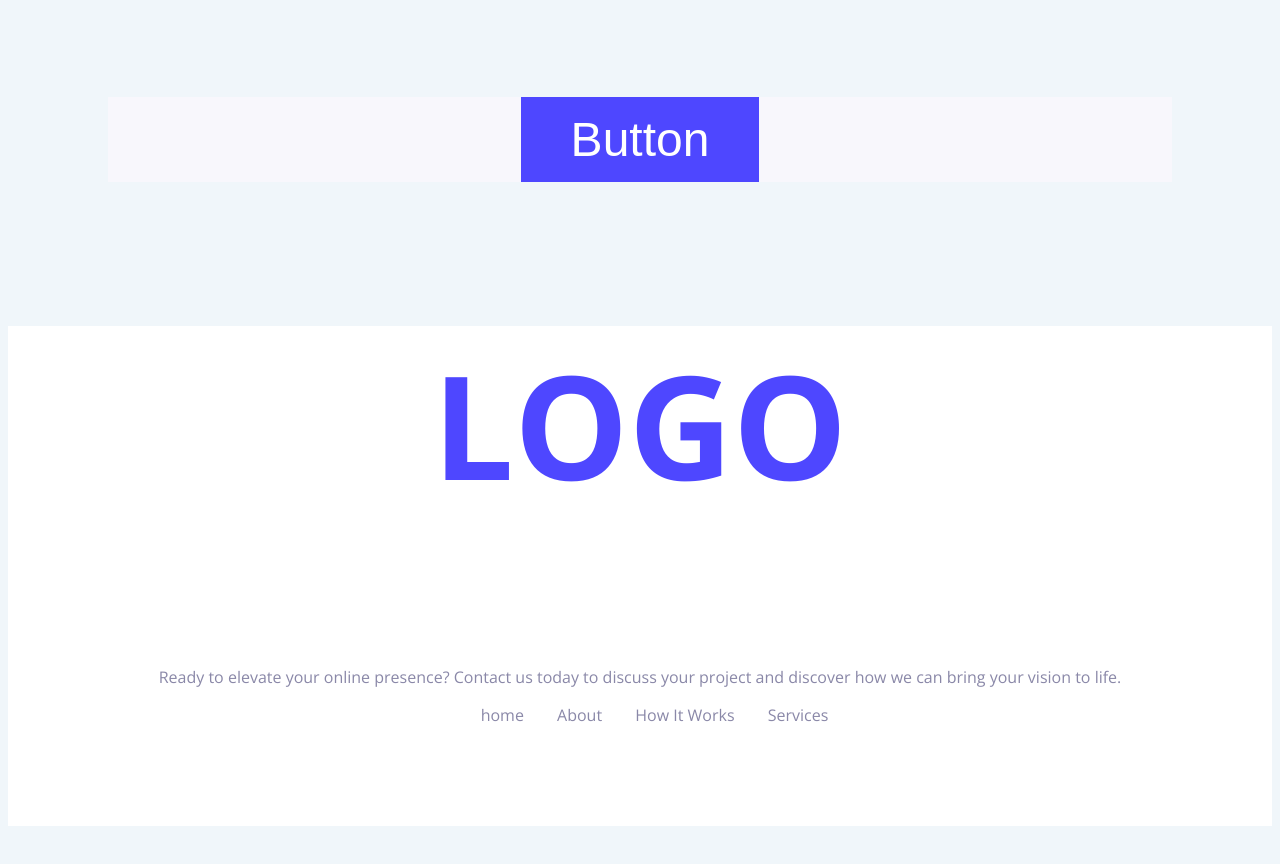
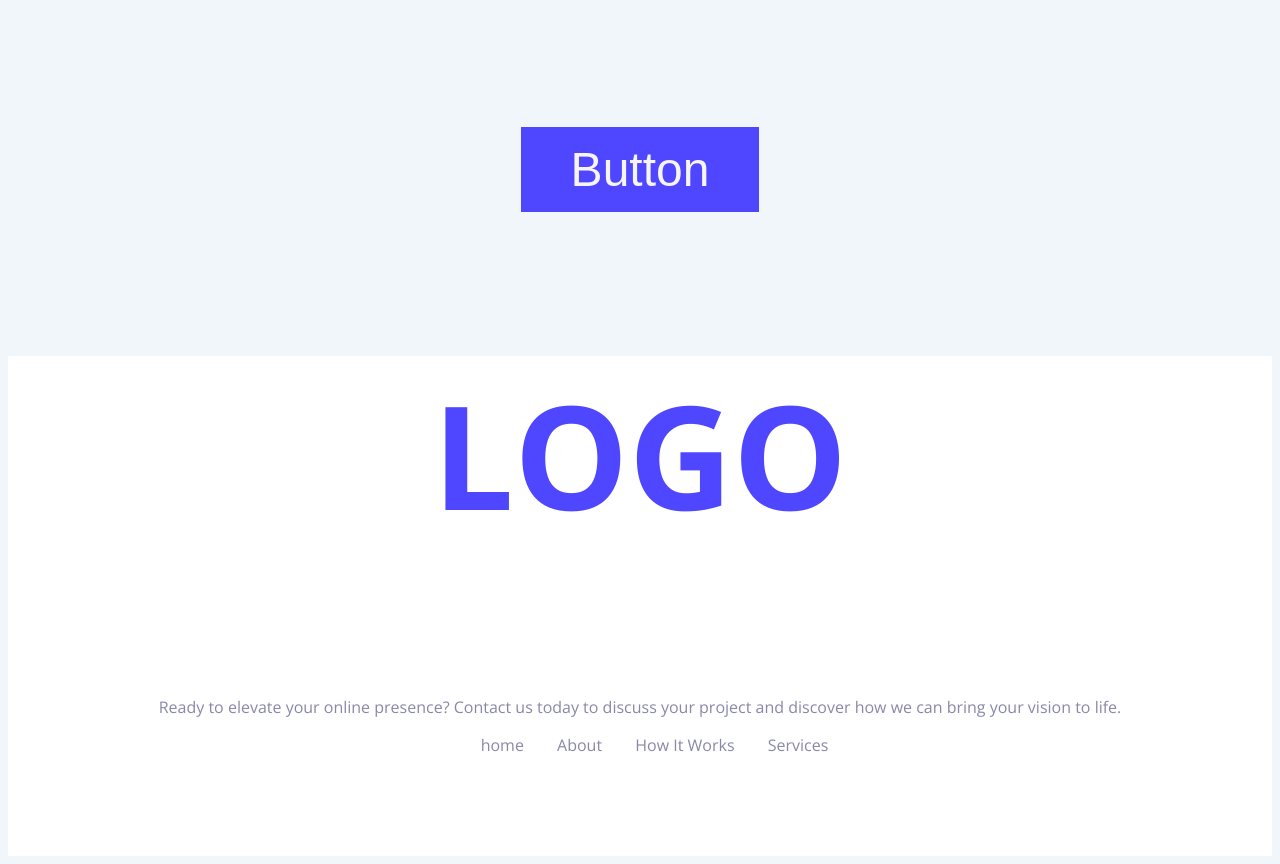
Before and after one commit to bibiotbibi/my-first-github-repo, a plain HTML site: page index.html in a window 1280 px wide. Shown: the part 3247-4111 px from the top of the page. Before the commit the page ends 4081 px from the top, so only its background shows below. Drawn offline with nearby package versions, Linux system fonts and the light colour scheme.

Commit message:
added all changes

```diff
--- a/styles/styles.css
+++ b/styles/styles.css
@@ -15,6 +15,7 @@
     padding: 20px 40px;
     border-radius: 15px;
     border: none;
+    cursor: pointer;
 }
 .header{
     background-image: url(../img/Hero-bg.png);
@@ -160,16 +161,9 @@ main section{
     padding: 5px 40px 60px 10px;
     font-size: 1.50em;
 }
-.bton{
-    display: flex;
-    justify-content: center;
-    align-items: center;
-    background-color: #f8f7fc;
-    margin: 100px;
-}
  .button{
     background-color: #4E47FF;
-    color: white;
+    color: rgb(247, 244, 244);
     padding: 15px 50px;
     border: none;
     font-size: 3em;
@@ -177,6 +171,16 @@ main section{
     width: 700;
     display: block;
     margin: 0 auto;
+    box-shadow: #91b641;
+
+ }
+ .button:hover{
+    background-color: rgb(62, 144, 221);
+ }
+ .button:active{
+    background-color: rgb(125, 95, 165);
+    box-shadow: 5px 5px 5px #e096dd;
+    transform: translateY(4px);
  }
 .footer-logo{
     font-size: 9em;
```
